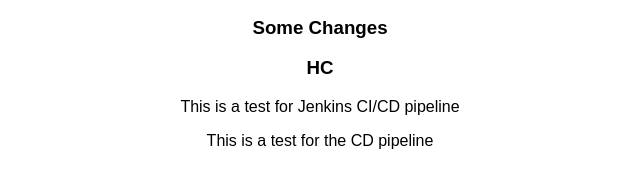
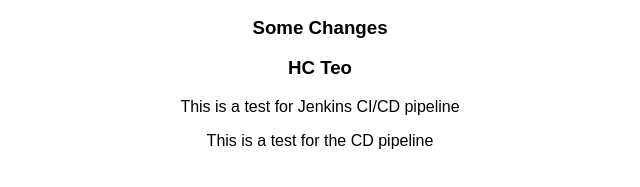
Before and after one commit to sukardi039/jenkinsdemo, a plain HTML site: page index.html in a window 1280 px wide. Shown: the part 143-330 px from the top of the page, 320-960 px from the left. Drawn offline with Linux system fonts and the light colour scheme.

Commit message:
Enter name in index.html

```diff
--- a/index.html
+++ b/index.html
@@ -10,7 +10,7 @@
     <h1>Learning How To Use GitHub</h1>
     <h2>Learner's name</h2>
     <h3>Some Changes</h3>
-    <h3>HC</h3>
+    <h3>HC Teo</h3>
     <p>This is a test for Jenkins CI/CD pipeline</p>
     <p>This is a test for the CD pipeline</p>
   </body>
```
